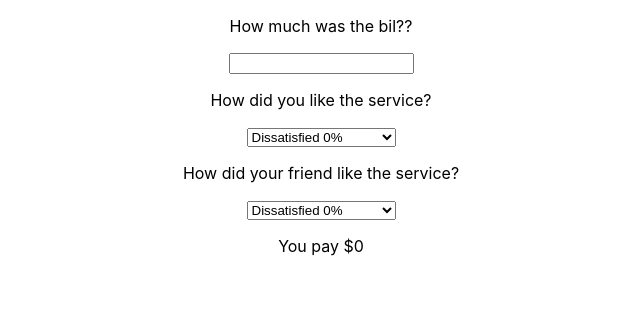
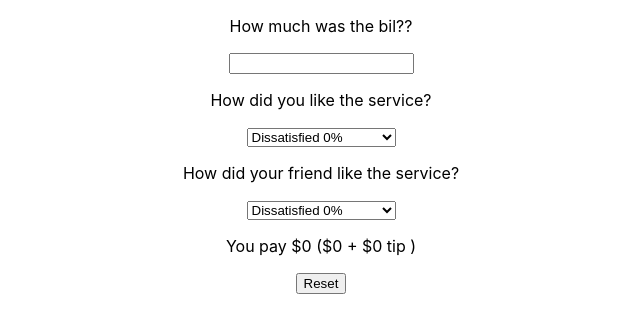
Before and after one commit to marustas/Tip-Calculator, a React (Create React App) app: page / in a window 1280 px wide. Shown: the top 332 px of the page, without its empty margins (319-959 px from the left). Built offline with nearby package versions, Linux system fonts and the light colour scheme.

Commit message:
Reset button added

```diff
--- a/src/App.js
+++ b/src/App.js
@@ -13,8 +13,21 @@ const Bill = ({ onSetBill }) => {
   );
 };
 
-const Total = ({ cost }) => {
-  return <p>You pay ${cost}</p>;
+const Total = ({ cost, bill }) => {
+  return (
+    <p>
+      You pay ${cost} (${bill} + ${cost - bill} tip )
+    </p>
+  );
+};
+
+const ResetBtn = ({ onSetBill, onSetTip, onSetTipFriend }) => {
+  const reset = () => {
+    onSetBill(0);
+    onSetTip("0");
+    onSetTipFriend("0");
+  };
+  return <button onClick={(e) => reset()}>Reset</button>;
 };
 
 const Tip = ({ tip, onSetTip }) => {
@@ -58,7 +71,12 @@ const App = () => {
       <Bill onSetBill={setBill} />
       <Tip tip={tip} onSetTip={setTip} />
       <TipFriend tipFriend={tipFriend} onSetTipFriend={setTipFriend} />
-      <Total cost={cost} />
+      <Total cost={cost} bill={bill} />
+      <ResetBtn
+        onSetBill={setBill}
+        onSetTip={setTip}
+        onSetTipFriend={setTipFriend}
+      />
     </div>
   );
 };
```
